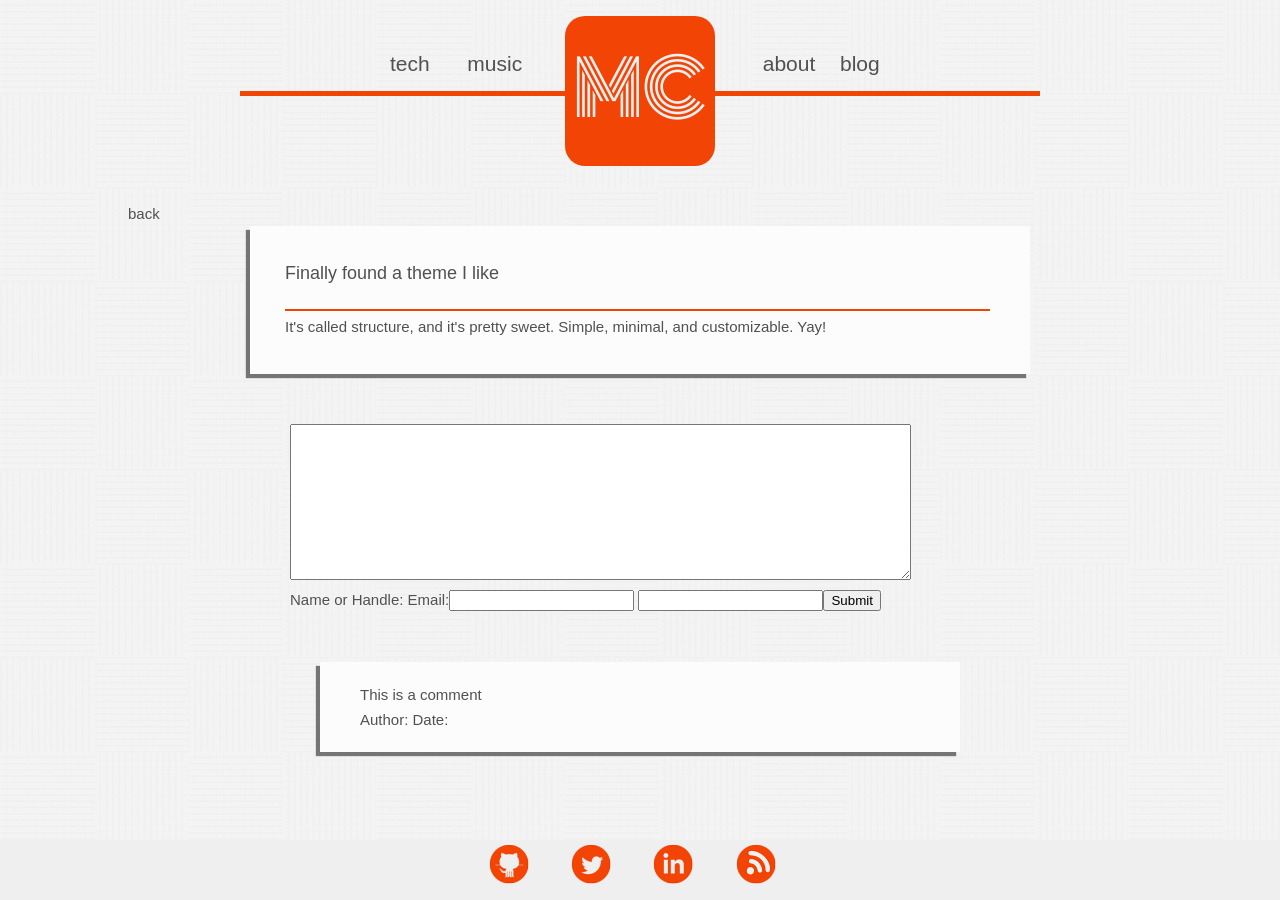
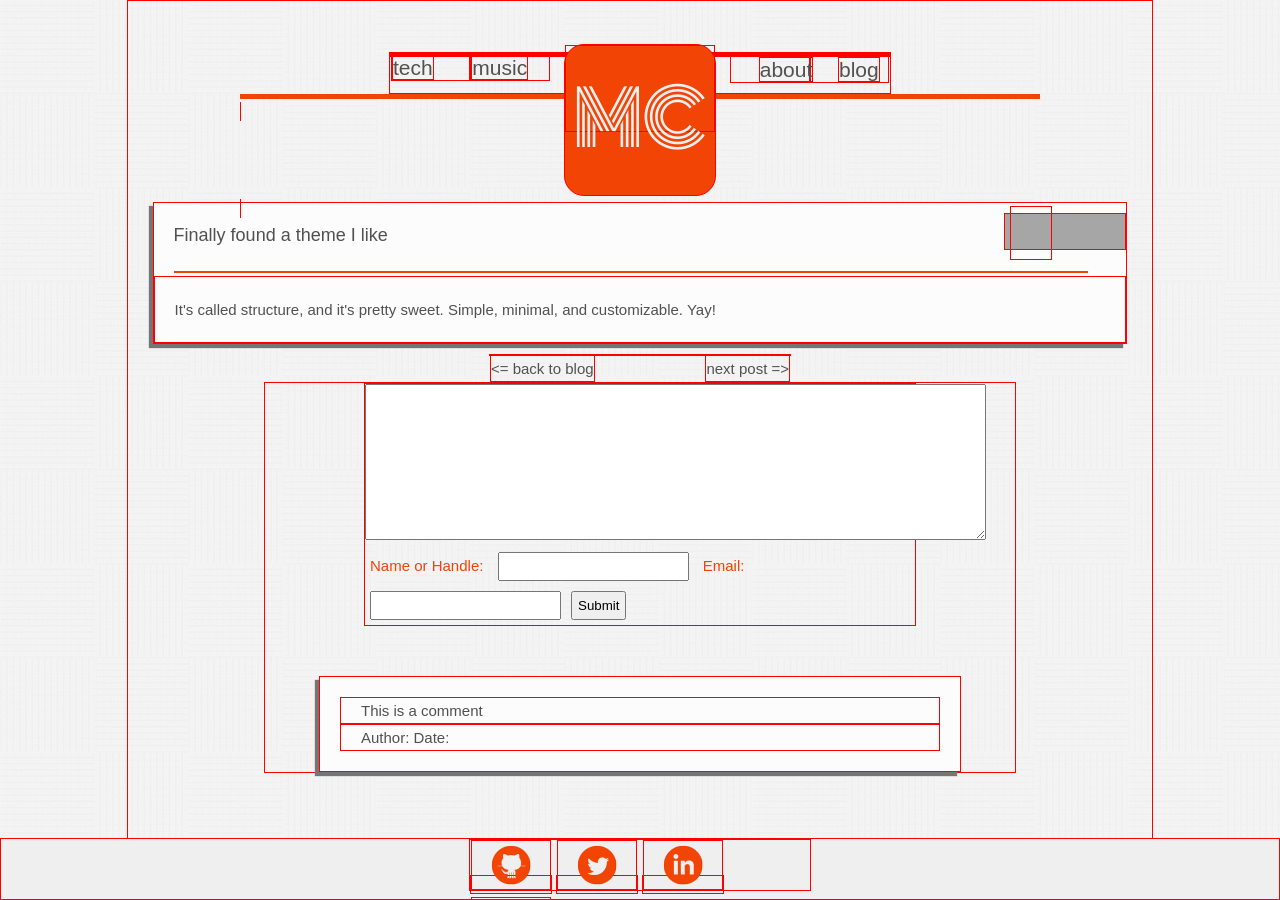
Before and after one commit to mercul3s/mercedescoyle.com-jekyll, a Jekyll site: the page built from blog/_posts/2012-07-10-finally-found-a-theme-i-like.html, in a window 1280 px wide. Built offline with Jekyll 4.4.1, drawn with Linux system fonts in a browser that asks for light colours.

Commit message:
added more formatting for comment form, filled out music page, changed pagination links

```diff
--- a/_layouts/post.html
+++ b/_layouts/post.html
@@ -6,12 +6,15 @@ layout: default
 TODO:
 - add intelligent back link to blog - links you back to the page you were on. Might do this by looping through the paginator var, and checking the page title, and linking back to that page.
  -->
-<a href="/blog/">back</a>
-<div id="post">
+<div class="post">
 <h1 class="title">{{ page.title }}</h1>
+<div class="date">
+	<p>{{ post.date | date: "%b %d, %Y"}}</p>
+</div>
 <hr class="title-divider" />
 <p>{{ content }}</p>
 </div>
+
 <!--
 	TODO:
 	- Put for loop to go through comments and stagger
@@ -26,15 +29,22 @@ TODO:
 	- Date
 	- Comment
  -->
+
+<div id="back_next_links">
+<a href="/blog/" id="back_link"><= back to blog</a>
+<a href="/blog/#" id="next_link">next post =></a>
+</div>
 <div id="comments">
-	<form id="comment_form">
-		<ul>
-		<li><textarea  rows="10" cols="75" name="write_comment" ></textarea></li>
-		<li>
-			<label class="comment_form_label">Name or Handle:</label>
-			<label class="comment_form_label">Email:</label><input type="text" size="20" name="alias" />
-		<input type="text" size="20" name="email" /><input type="submit" /></li>
-	</form>
+	<div id="comment_form">
+		<form>
+			<textarea rows="10" cols="75" name="write_comment" id="comment_box" ></textarea>
+			<br />
+			<label>Name or Handle:</label>
+			<input type="text" size="20" name="alias" />
+			<label>Email:</label>
+			<input type="text" size="20" name="email" /><input type="submit" />
+		</form>
+	</div>
 	<!-- for comment in comments... -->
 	<div class="comment">
 		<p>This is a comment</p>
--- a/blog/index.html
+++ b/blog/index.html
@@ -20,14 +20,14 @@ title: Electronic Ephemera
 		{% if paginator.previous_page == 1 %}
 			<a href="/blog/">&lArr; Previous Page</a>
 		{% else %}
-			<a href="/blog/page{{ paginator.previous_page }}">&lArr; Previous Page</a>
+			<a href="/blog/page{{ paginator.previous_page }}"><= Previous Page</a>
 		{% endif %}
 	{% endif %}
 
 	<p class="page-numbers">Page {{ paginator.page }} of {{ paginator.total_pages }}<p>
 
 	{% if paginator.next_page %}
-		<a href="/blog/page{{ paginator.next_page }}">Next Page &rArr;</a>
+		<a href="/blog/page{{ paginator.next_page }}">Next Page =></a>
 	{% else %}
 		<a href="/blog/">Blog Home</a>
 	{% endif %}
--- a/css/style.css
+++ b/css/style.css
@@ -94,7 +94,7 @@ a:visited {
 =========================================*/
 
 div, img, hr, ul, li, img, p, a {
-  /*border: 1px solid red;*/
+  border: 1px solid red;
 }
 
 body {
@@ -355,6 +355,7 @@ hr {
 }
 
 .date p {
+  /*color: black;*/
   color: #efefef;
   font-size: .75em;
   display: inline;
@@ -388,7 +389,6 @@ hr {
   float: left;
 }
 
-
 #post {
   background-color: #fCfCfC;
   box-shadow: -4px 4px 1px #757575;
@@ -406,13 +406,41 @@ hr {
   margin: 20px;
 }
 
+#back_next_links {
+  width: 300px;
+  margin: auto;
+}
+
+#back_link {
+  float: left;
+}
+
+#next_link {
+  float: right;
+}
+
 /*=========================================
     Comments
 =========================================*/
 #comments {
-  width: 700px;
+  width: 750px;
   margin: auto;
+  clear: both;
   margin-bottom: 100px;
+}
+
+#comment_form {
+  width: 550px;
+  margin: auto;
+}
+#comment_form label {
+  padding: 5px;
+  color: #f24405;
+}
+
+#comment_form input {
+  margin: 5px;
+  padding: 5px;
 }
 
 .comment {
@@ -424,21 +452,13 @@ hr {
   -webkit-box-shadown: -4px 4px 1px #757575;
   padding: 20px;
   margin-top: 50px;
-  /*border-radius: 10px 10px 10px 10px;*/
 }
-
-/*#comment_form {*/
-  /*float: left;*/
-/*}*/
 
 .comment p {
   padding-left: 20px;
   padding-right: 20px;
 }
 
-.comment_form_label {
-
-}
 /*=========================================
     Tech
 =========================================*/
--- a/music.html
+++ b/music.html
@@ -6,6 +6,10 @@ title: Electronic Ephemera - Music
 	<div id="music-content">
 		<br>
 	<p>
-		My main squeeze: <a href="http://dotpuntomusic.com/" title="dot punto" target="_blank">Dot Punto.</a> An indie latin rock band from San Francisco, in which I play drums, a small amount of backing vocals, and odd musical instruments such as thumb piano and melodica.
+		My main squeeze: <a href="http://dotpuntomusic.com/" title="Dot Punto." target="_blank">Dot Punto.</a> An indie latin rock band from San Francisco, in which I play drums, a small amount of backing vocals, and a smattering of odd musical instruments such as thumb piano and melodica. We play shows around the San Francisco Bay Area - check our <a href="http://dotpuntomusic.com/#" title="Dot Punto." target="_blank">website</a> for upcoming events.
 	</p>
+  <br>
+  <p>
+    Musical projects: I'm currently working on Druss, a.k.a the Drum Dress. Druss is a wearable midi percussion interface based off a Spikenzie labs Drumkit Kit AI and (hopefully) a Raspberry Pi acting as a brain and audio output interface. The inspiration for Druss is that I've always wanted to have a more tactile, movement enabling percussion interface, so I can escape from behind my wall of drums and be closer to the audience. Doing so will be an exercise in expanding my comfort zone as a performer, since I tend to do so reluctantly.
+  </p>
 	</div>
```
Also changed, not shown: _layouts/default.html (+4 -4 lines).
